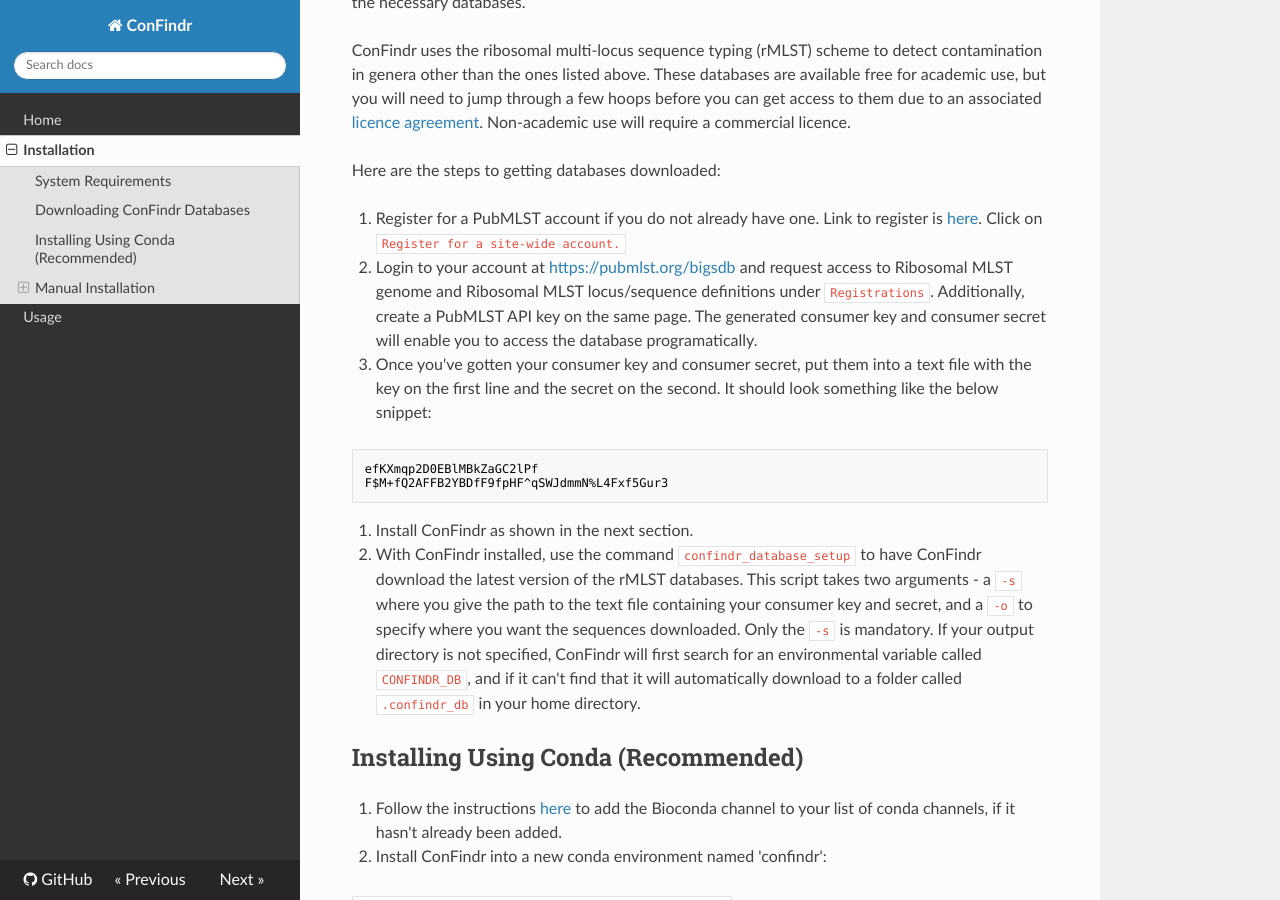
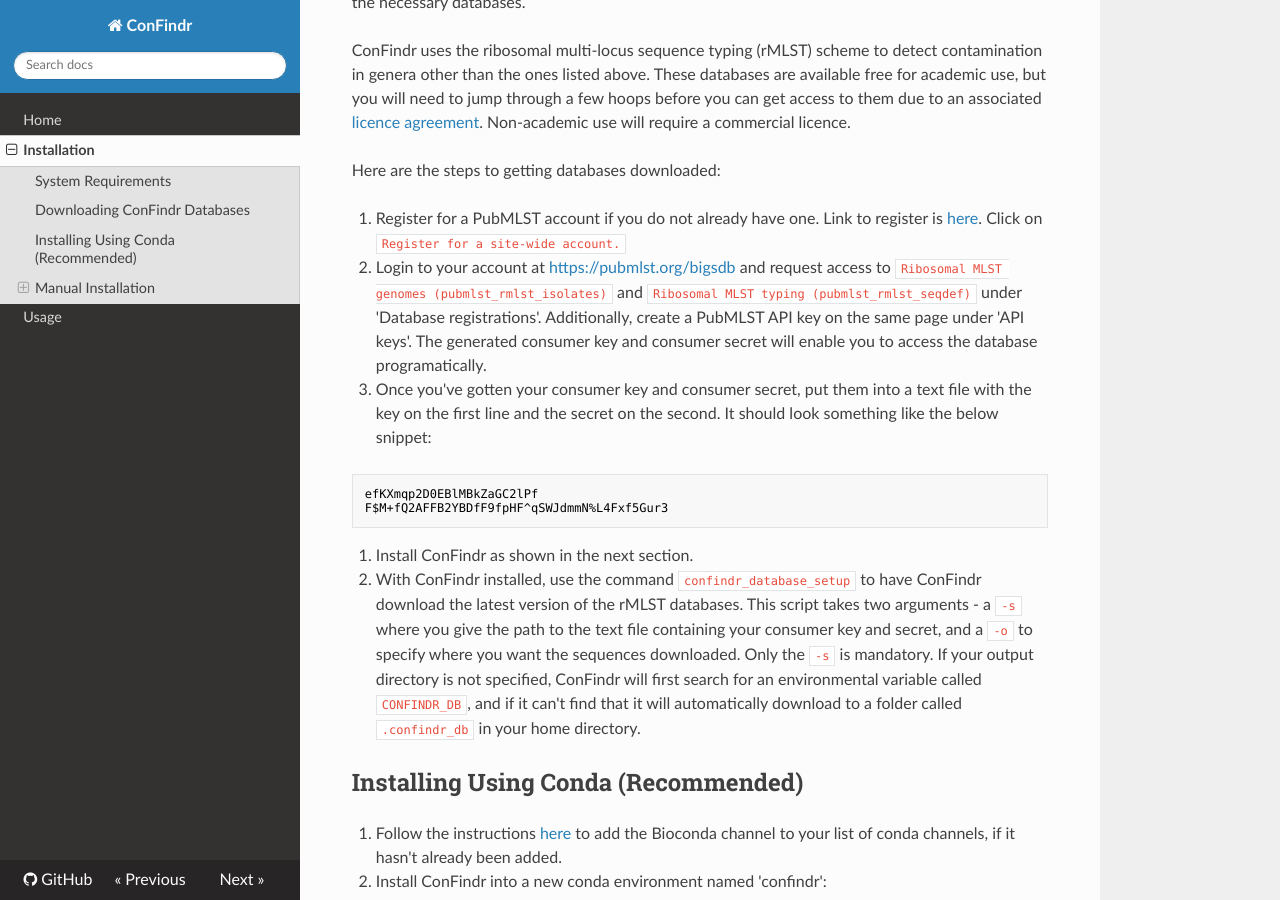
Before and after one commit to OLC-Bioinformatics/ConFindr, an MkDocs documentation site: the page built from docs/install.md, in a window 1280 px wide and 900 px high, scrolled down 521 px. Built offline with MkDocs 1.6.1, drawn with Linux system fonts in a browser that asks for light colours; nearby versions of some CDN libraries.

Commit message:
Clarified exact locations and requests to make on PubMLST site

```diff
--- a/docs/install.md
+++ b/docs/install.md
@@ -26,10 +26,7 @@
 1. Register for a PubMLST account if you do not already have one. Link to register is [here](https://pubmlst.org/bigsdb).
 Click on `Register for a site-wide account.`
 
-2. Login to your account at [https://pubmlst.org/bigsdb](https://pubmlst.org/bigsdb) and request access to
-Ribosomal MLST genome and Ribosomal MLST locus/sequence definitions under `Registrations`. Additionally, create a
-PubMLST API key on the same page. The generated consumer key and consumer secret will enable you to access the
-database programatically.
+2. Login to your account at [https://pubmlst.org/bigsdb](https://pubmlst.org/bigsdb) and request access to `Ribosomal MLST genomes (pubmlst_rmlst_isolates)` and `Ribosomal MLST typing (pubmlst_rmlst_seqdef)` under 'Database registrations'. Additionally, create a PubMLST API key on the same page under 'API keys'. The generated consumer key and consumer secret will enable you to access the database programatically.
 
 3. Once you've gotten your consumer key and consumer secret, put them into a text file
 with the key on the first line and the secret on the second. It should look something like the below
```
